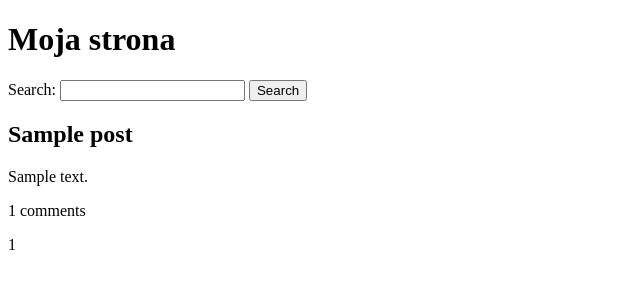
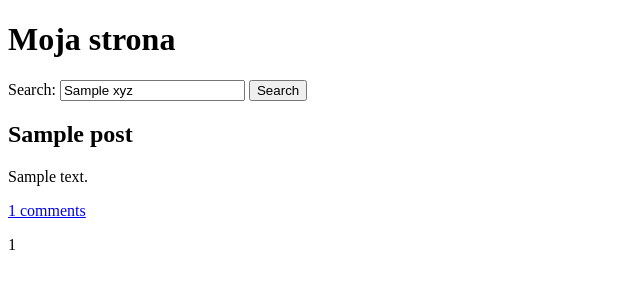
Before and after one commit to patpietryg/projectTiOK, a FastAPI app: template templates/index.html in a window 1280 px wide. Shown: the top 300 px of the page, without its empty margins (0-640 px from the left). Run offline with FastAPI, Linux system fonts and the light colour scheme; the template is opened without the code that fills it: most values are stand-ins (such as "Sample title", 1, 10 or a date in 2020).

Commit message:
search with pagination

```diff
--- a/main.py
+++ b/main.py
@@ -8,6 +8,7 @@ app = FastAPI()
 app.mount("/static", StaticFiles(directory="static"), name="static")
 
 templates = Jinja2Templates(directory="templates")
+
 
 def get_comments_count(post_id):
     url = f"https://jsonplaceholder.typicode.com/comments?postId={post_id}"
@@ -23,8 +24,9 @@ def get_comments_count(post_id):
         print(f"Error parsing comments response for post {post_id}: {e}")
         return 0
 
+
 @app.get("/")
-async def read_root(request: Request, page: int = 1, body_length_min: int = None, body_length_max: int = None, search: str = None):
+async def read_root(request: Request, page: int = 1, search: str = ""):
     url = f"https://jsonplaceholder.typicode.com/posts?_page={page}&_limit=10"
     if search:
         url += f"&q={search}"
@@ -34,7 +36,8 @@ async def read_root(request: Request, page: int = 1, body_length_min: int = None
     total_pages = (total_count + 9) // 10
     for post in posts:
         post["comments_count"] = get_comments_count(post["id"])
-    return templates.TemplateResponse("index.html", {"request": request, "posts": posts, "total_pages": total_pages, "current_page": page})
+    return templates.TemplateResponse("index.html", {"request": request, "posts": posts, "total_pages": total_pages, "current_page": page, "xyz": search})
+
 
 @app.get("/posts")
 def get_posts(request: Request):
--- a/templates/index.html
+++ b/templates/index.html
@@ -9,7 +9,7 @@
     <div>
         <form method="GET" action="/">
             <label for="search">Search:</label>
-            <input type="text" id="search" name="search">
+            <input type="text" id="search" name="search" value="{{xyz}}">
             <button type="submit">Search</button>
         </form>
     </div>
@@ -18,24 +18,26 @@
     <div class="post">
         <h2>{{ post.title }}</h2>
          <p>{% if post.body|length <= 40 %}{{ post.body }}{% else %}{{ post.body[:40] }}...{% endif %}</p>
-        <p>{{ post.comments_count }} comments</p>
+        <p class="comments-link"><a href="#">{{ post.comments_count }} comments</a></p>
     </div>
     {% endfor %}
     <div id="pagination">
         {% if current_page > 1 %}
-        <a href="/?page=1">&laquo;</a>
-        <a href="/?page={{ current_page - 1 }}">&lt;</a>
+        <a href="./?page=1">&laquo;</a>
+        <a href="./?page={{ current_page - 1 }}">&lt;</a>
         {% endif %}
         {% for page in range(1, total_pages + 1) %}
         {% if page == current_page %}
         <span class="active">{{ page }}</span>
+        {% elif xyz!="" %}
+        <a href="./?search={{xyz}}&?page={{ page }}">{{ page }}</a>
         {% else %}
-        <a href="/?page={{ page }}">{{ page }}</a>
+        <a href="./?page={{ page }}">{{ page }}</a>
         {% endif %}
         {% endfor %}
         {% if current_page < total_pages %}
         <a href="/?page={{ current_page + 1 }}">&gt;</a>
-        <a href="/?page={{ total_pages }}">&raquo;</a>
+        <a href="./?page={{ total_pages }}">&raquo;</a>
         {% endif %}
     </div>
 </body>
```
